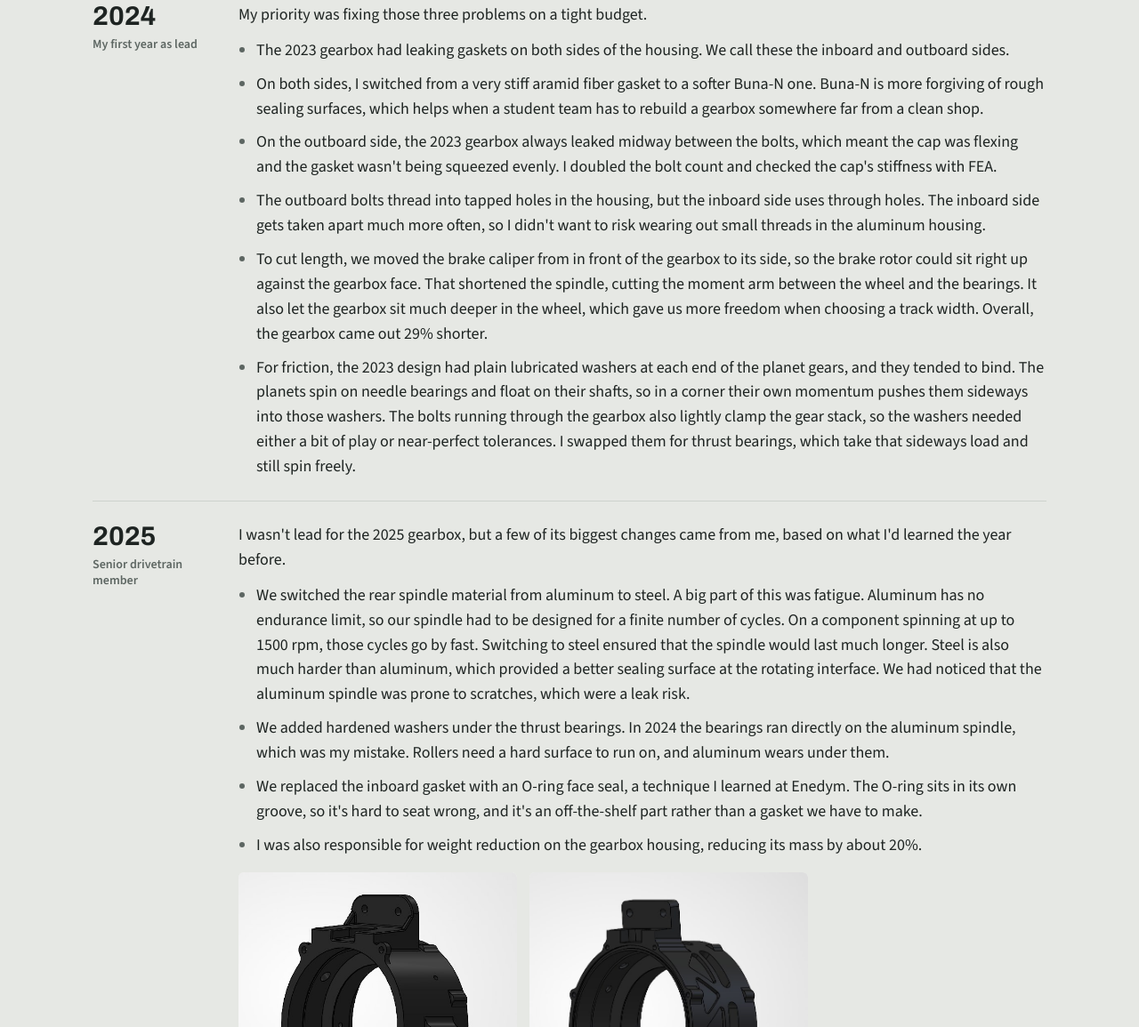
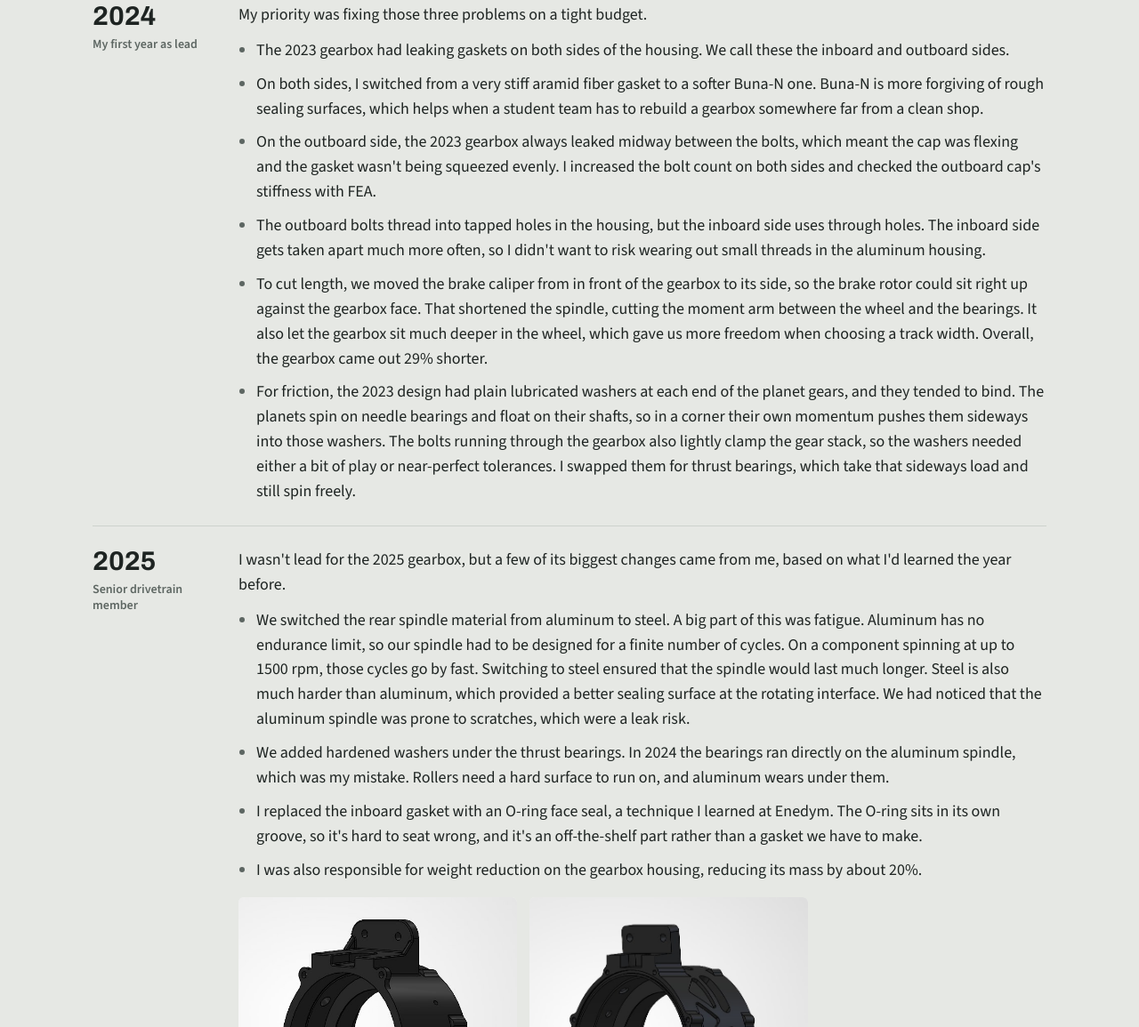
Before and after one commit to sxbt/sxbt.github.io, a plain HTML site: page index.html in a window 1280 px wide. Shown: the part 3902-5057 px from the top of the page at 89% size. Drawn offline with nearby package versions, Linux system fonts and the light colour scheme.

Commit message:
Gearbox: bolt count on both sides, O-ring bullet in first person

```diff
--- a/index.html
+++ b/index.html
@@ -288,7 +288,7 @@ nav { background: var(--bg); backdrop-filter: none; }
           <ul>
             <li>The 2023 gearbox had leaking gaskets on both sides of the housing. We call these the inboard and outboard sides.</li>
             <li>On both sides, I switched from a very stiff aramid fiber gasket to a softer Buna-N one. Buna-N is more forgiving of rough sealing surfaces, which helps when a student team has to rebuild a gearbox somewhere far from a clean shop.</li>
-            <li>On the outboard side, the 2023 gearbox always leaked midway between the bolts, which meant the cap was flexing and the gasket wasn't being squeezed evenly. I doubled the bolt count and checked the cap's stiffness with FEA.</li>
+            <li>On the outboard side, the 2023 gearbox always leaked midway between the bolts, which meant the cap was flexing and the gasket wasn't being squeezed evenly. I increased the bolt count on both sides and checked the outboard cap's stiffness with FEA.</li>
             <li>The outboard bolts thread into tapped holes in the housing, but the inboard side uses through holes. The inboard side gets taken apart much more often, so I didn't want to risk wearing out small threads in the aluminum housing.</li>
             <li>To cut length, we moved the brake caliper from in front of the gearbox to its side, so the brake rotor could sit right up against the gearbox face. That shortened the spindle, cutting the moment arm between the wheel and the bearings. It also let the gearbox sit much deeper in the wheel, which gave us more freedom when choosing a track width. Overall, the gearbox came out 29% shorter.</li>
             <li>For friction, the 2023 design had plain lubricated washers at each end of the planet gears, and they tended to bind. The planets spin on needle bearings and float on their shafts, so in a corner their own momentum pushes them sideways into those washers. The bolts running through the gearbox also lightly clamp the gear stack, so the washers needed either a bit of play or near-perfect tolerances. I swapped them for thrust bearings, which take that sideways load and still spin freely.</li>
@@ -303,7 +303,7 @@ nav { background: var(--bg); backdrop-filter: none; }
           <ul>
             <li>We switched the rear spindle material from aluminum to steel. A big part of this was fatigue. Aluminum has no endurance limit, so our spindle had to be designed for a finite number of cycles. On a component spinning at up to 1500 rpm, those cycles go by fast. Switching to steel ensured that the spindle would last much longer. Steel is also much harder than aluminum, which provided a better sealing surface at the rotating interface. We had noticed that the aluminum spindle was prone to scratches, which were a leak risk.</li>
             <li>We added hardened washers under the thrust bearings. In 2024 the bearings ran directly on the aluminum spindle, which was my mistake. Rollers need a hard surface to run on, and aluminum wears under them.</li>
-            <li>We replaced the inboard gasket with an O-ring face seal, a technique I learned at Enedym. The O-ring sits in its own groove, so it's hard to seat wrong, and it's an off-the-shelf part rather than a gasket we have to make.</li>
+            <li>I replaced the inboard gasket with an O-ring face seal, a technique I learned at Enedym. The O-ring sits in its own groove, so it's hard to seat wrong, and it's an off-the-shelf part rather than a gasket we have to make.</li>
             <li>I was also responsible for weight reduction on the gearbox housing, reducing its mass by about 20%.</li>
           </ul>
           <div class="gallery" style="margin-top:16px;max-width:640px;grid-template-columns:1fr 1fr">
```
